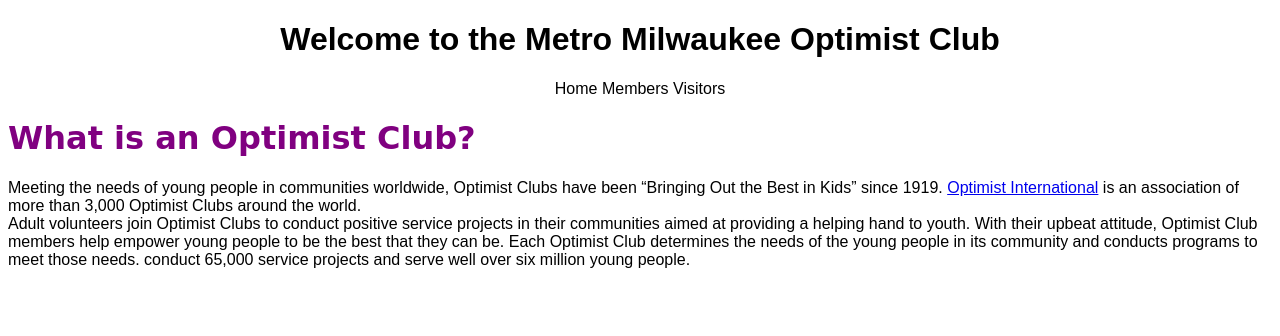
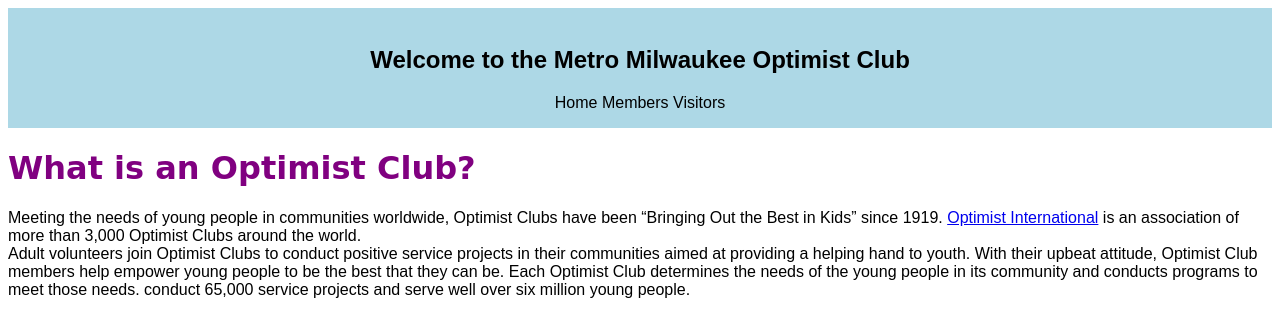
Before and after one commit to jdzaidel/MMOC, a plain HTML site: page index.html in a window 1280 px wide. Drawn offline with Linux system fonts and the light colour scheme.

Commit message:
add color

```diff
--- a/Resources/CSS/index.css
+++ b/Resources/CSS/index.css
@@ -13,3 +13,7 @@
   text-align: Left;
 
 }
+#header{
+  background-color: LightBlue;
+  Height: 120px;
+}
--- a/index.html
+++ b/index.html
@@ -6,6 +6,8 @@
     <link href="resources/css/index.css" type="text/css" rel="stylesheet">
   </head>
   <body>
+    <section id="header">
+      <br>
       <h1>Welcome to the <strong>Metro Milwaukee Optimist Club</strong></h1>
         <nav>
       <!-- Add the different navigation places here. Current Website has Home, About, Meet the Club,
@@ -14,6 +16,7 @@
           <a>Members</a>
           <a>Visitors</a>
         </nav>
+    </section>
     <h1 id="What">What is an Optimist Club?</h1>
     <p id="what_paragraph">
       Meeting the needs of young people in communities worldwide, Optimist Clubs have been “Bringing
```
Lines whose indentation alone changed are shown as unchanged.
